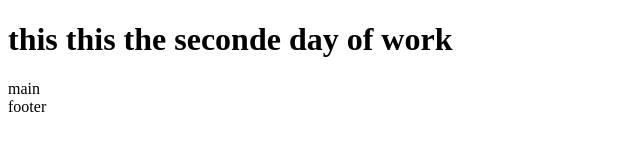
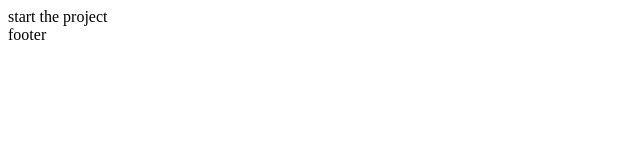
Before and after one commit to Ouss77/Git-Projects, a plain HTML site: page index.html in a window 1280 px wide. Shown: the whole page, without its empty margins (0-640 px from the left). Drawn offline with Linux system fonts and the light colour scheme.

Commit message:
adding designe

```diff
--- a/index.html
+++ b/index.html
@@ -6,12 +6,10 @@
     <title>Document</title>
 </head>
 <body>
-    <header>
-        <h1>this this the seconde day of work</h1>
-    </header>
+
 
     <main>
-        main
+        start the project
     </main>
 
     <footer>
```
Also changed, not shown: style.css (added).
